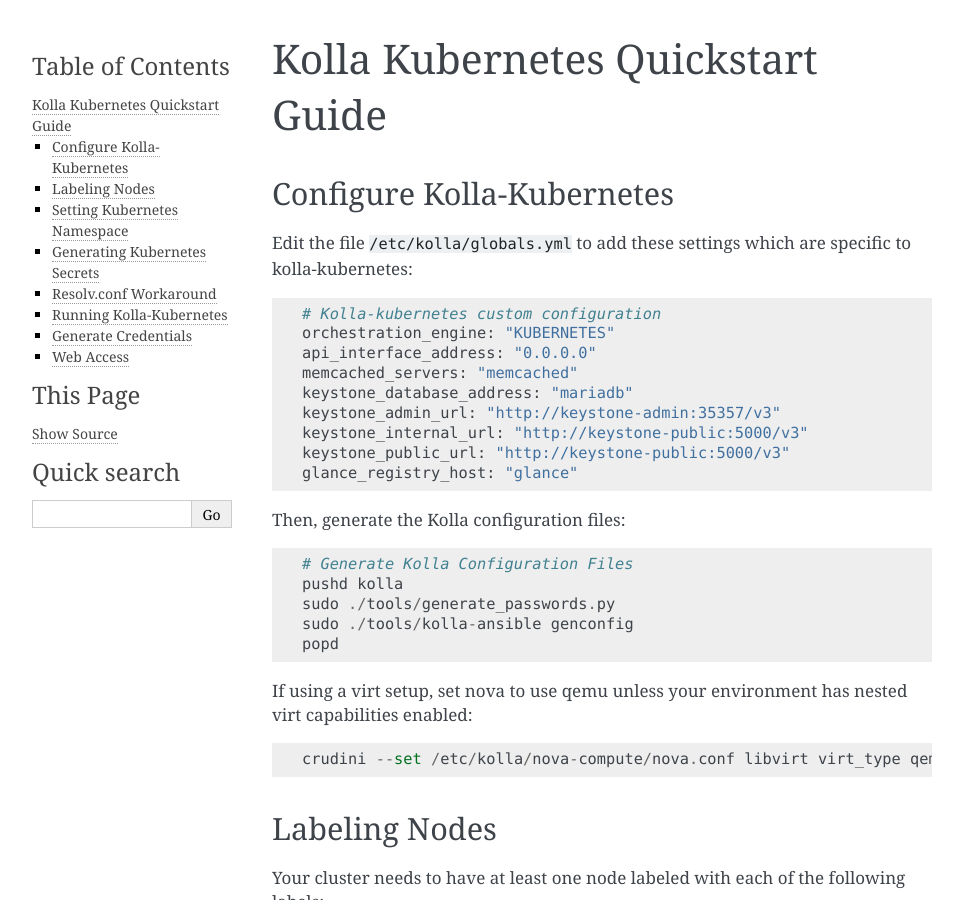
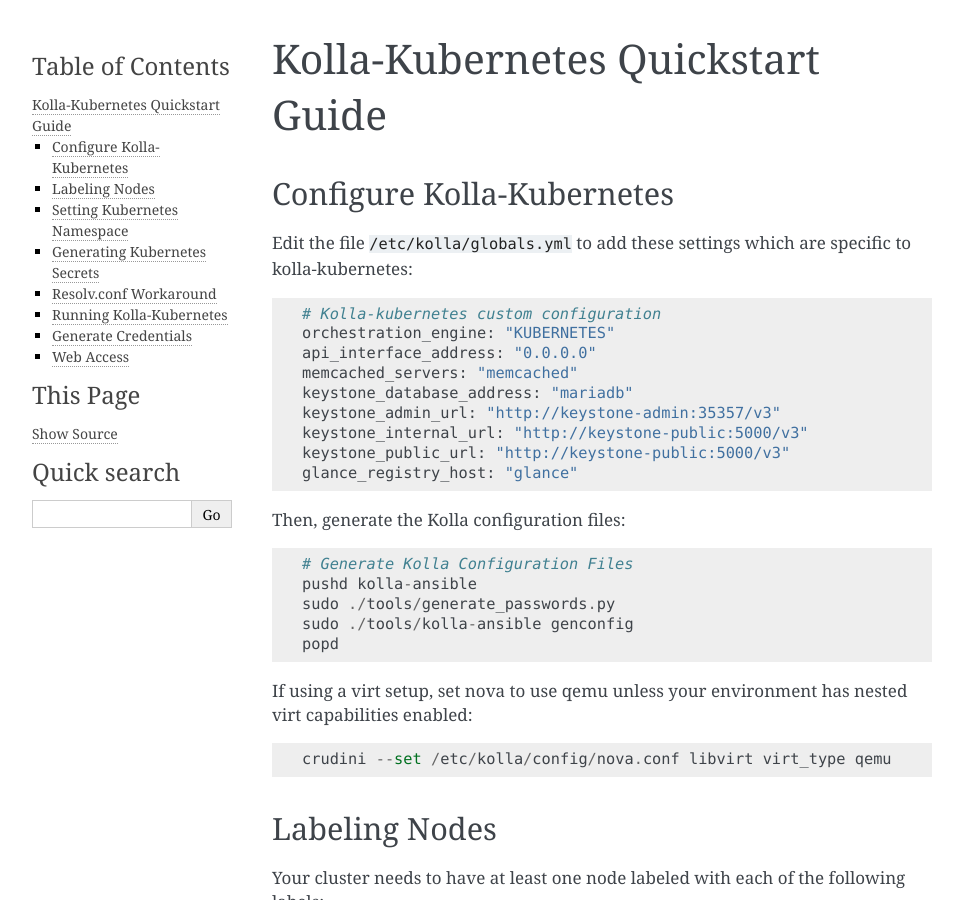
Before and after one commit to openstack-archive/kolla-kubernetes, a Sphinx documentation site: the page built from doc/source/quickstart.rst, in a window 1280 px wide and 900 px high. Shown: the whole window, without its empty margins (148-1111 px from the left). Built offline with Sphinx 7.4.7, drawn with Linux system fonts in a browser that asks for light colours; pages that are not in the unit, such as notebooks, are missing from menus.

Commit message:
Fix different repo issue for documentation
The kolla has been seperated to two different repo kolla and kolla-ansible,
the documentation in kolla-kubernetes needs to be update.

TrivialFix

Change-Id: I3a6fc7d66ec261d33f842cfc437642d27c4c061e

```diff
--- a/doc/source/multi-node.rst
+++ b/doc/source/multi-node.rst
@@ -70,7 +70,7 @@ the kolla images to your docker registry.
 ::
 
   # Generate the kolla configurations
-  pushd kolla
+  pushd kolla-ansible
   sudo ./tools/generate_passwords.py  # (Optional: will overwrite)
   sudo ./tools/kolla-ansible genconfig
   popd
--- a/doc/source/quickstart.rst
+++ b/doc/source/quickstart.rst
@@ -1,7 +1,7 @@
 .. quickstart:
 
 =================================
-Kolla Kubernetes Quickstart Guide
+Kolla-Kubernetes Quickstart Guide
 =================================
 
 Configure Kolla-Kubernetes
@@ -27,7 +27,7 @@ Then, generate the Kolla configuration files:
 ::
 
     # Generate Kolla Configuration Files
-    pushd kolla
+    pushd kolla-ansible
     sudo ./tools/generate_passwords.py
     sudo ./tools/kolla-ansible genconfig
     popd
@@ -35,7 +35,7 @@ Then, generate the Kolla configuration files:
 If using a virt setup, set nova to use qemu unless your environment has
 nested virt capabilities enabled::
 
-    crudini --set /etc/kolla/nova-compute/nova.conf libvirt virt_type qemu
+    crudini --set /etc/kolla/config/nova.conf libvirt virt_type qemu
 
 Labeling Nodes
 ==============
```
Also changed, not shown: doc/source/host-setup.rst (+68 -69 lines).
